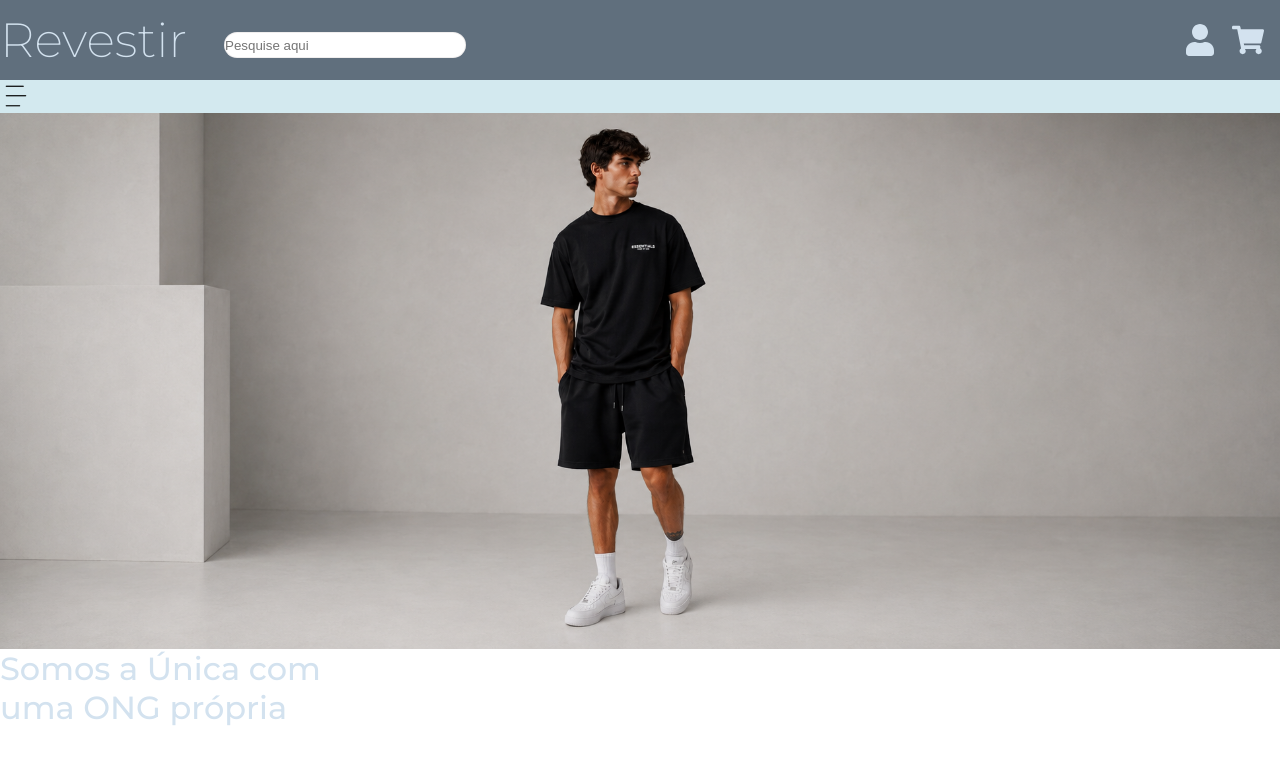
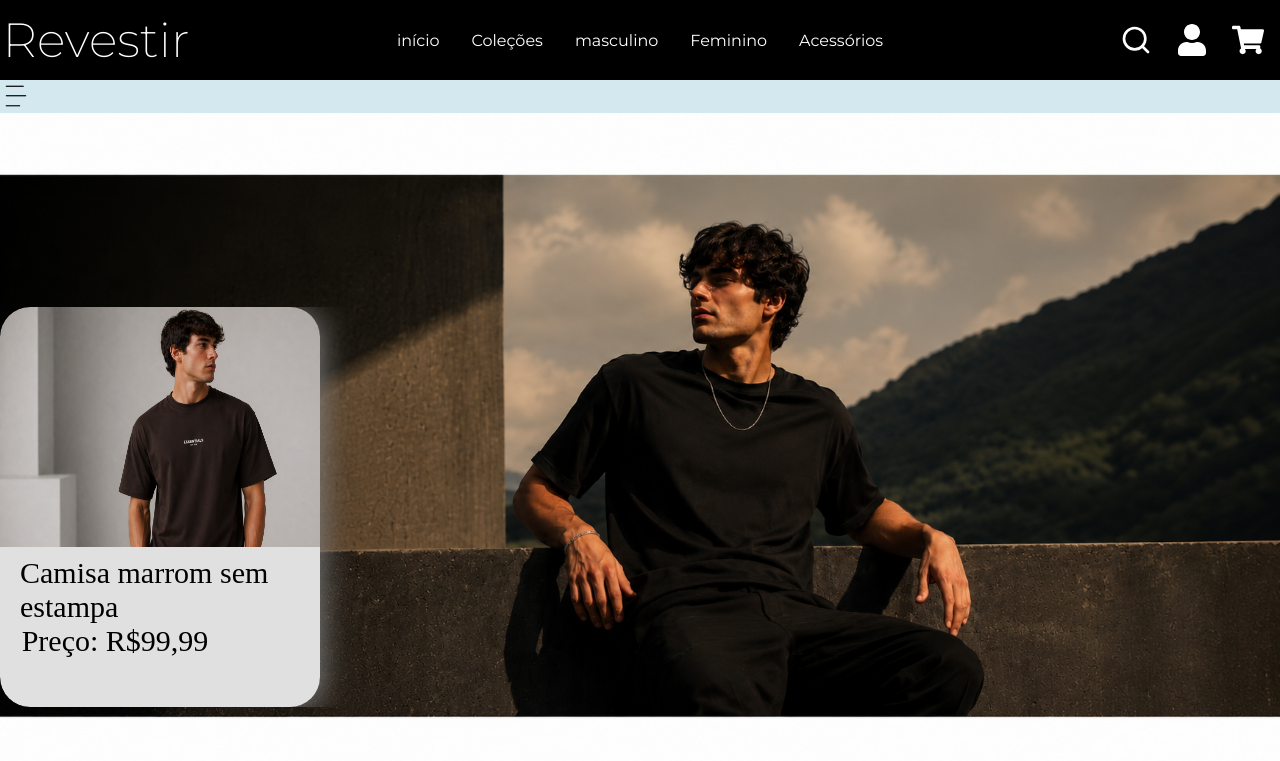
Before and after one commit to arthurreispolini/Trabalho_REvestir, a React (Vite) app: page / in a window 1280 px wide. Shown: the top 761 px of the page. Built offline with nearby package versions, Linux system fonts and the light colour scheme; a web font is replaced by a local one.

Commit message:
header feito certo finalmente

```diff
--- a/src/App.css
+++ b/src/App.css
@@ -8,20 +8,48 @@ body{
     background-color: #fff;
 }
 .header{
-    display:flex;
-    justify-content: flex-start;
+    display: grid;
+    grid-template-columns: 20% 60% 20%;
+    grid-template-rows: 100%;
     align-items: center;
     width: 100%;
     height: 5rem;
-    background-color: #606f7d;
+    background-color: #000;
     position: relative;
+}
+.titlediv{
+    display: flex;
+    justify-content: space-around;
+    align-items: center;
+}
+.divpheader{
+    display: flex;
+    align-items: center;
+    justify-content: center;
+    gap: 2rem;
+    color: #fff;
+     font-family: "Montserrat", sans-serif;
+}
+.divpheader :hover{
+    color: aqua;
+    cursor: pointer;
+}
+.iconescadastrocart{
+    display: flex;
+    justify-content: flex-end;
+    padding-right: 1rem;
+    gap: 1.5rem;
+    color: #fff;
 }
 .title{
   font-family: "Montserrat", sans-serif;
   font-size: 3rem;
   font-weight: 200;
-  padding-right: 1rem;
-  color: #d3e2ef;
+  padding-right: 4rem;
+  color: #fff;
+}
+.lupa{
+    font-size: 2rem;
 }
 .barrapesquisa{
     border-radius: 30px;
@@ -34,18 +62,9 @@ body{
 }
 .barrapesquisa:focus {
     outline: none;
-
-}
-.iconescadastrocart{
-    display: flex;
-    justify-content: flex-end;
-    width: 100%;
-    padding-right: 1rem;
-    color: #d3e2ef;
 }
 .iconecadastro{
     font-size: 2rem;
-    padding-right:1rem ;
 }
 .carrinho{
     font-size: 2rem;
@@ -72,25 +91,11 @@ body{
 .iconesidebar{
    width: 2rem;
 }
-.pagecontent{
-    display: flex;
-    flex-direction: column;
-    justify-content: center;
-    align-items: center;
-}
 .divimageminicial{
-    display: grid;
-    position: relative;
+    height: 10rem;
 }
 .fotoinicial{
     width: 100%;
-}
-.h1daprimeiraimagem{
-    color: #d3e2ef;
-    font-size: 6vh 6vw;
-    font-family: "Montserrat", sans-serif;
-    font-weight: 500;
-    /* position: absolute; */
 }
 .areacamisas{
     display:flex;
@@ -100,6 +105,7 @@ body{
     overflow-x: auto;
     overflow-y: hidden;
     scroll-behavior: smooth;
+    margin-top: 2rem;
 }
 .card{
   display: grid;
--- a/src/header.jsx
+++ b/src/header.jsx
@@ -2,19 +2,32 @@ import { useState } from "react";
 import "./App.css";
 import { FaShoppingCart } from "react-icons/fa";
 import { FaUser } from "react-icons/fa";
+import { FiSearch } from "react-icons/fi";
+
 
 function Header() {
 
   return (
+    <>
     <div className="header">
-
+      <div className="titlediv">
       <h1 className="title">Revestir</h1>
-      <input type="text" className="barrapesquisa" placeholder="Pesquise aqui"/>
+      </div>
+      <div className="divpheader">
+      <p>início</p>
+      <p>Coleções</p>
+      <p>masculino</p>
+      <p>Feminino</p>
+      <p>Acessórios</p>
+      </div>
       <div className="iconescadastrocart">
+      {/* <input type="text" className="barrapesquisa" placeholder="Pesquise aqui"/> */}
+<FiSearch className="lupa"/>
 <FaUser  className="iconecadastro"/>
 <FaShoppingCart  className="carrinho"/>
       </div>
     </div>
+    </>
   );
 }
 export default Header;
--- a/src/pagecontent.jsx
+++ b/src/pagecontent.jsx
@@ -1,5 +1,5 @@
 import "./App.css";
-import modeloinicial from './assets/modeloinicial.png'
+import modeloinicial from './assets/fotoinicial.png'
 import camisa1 from './assets/camisa1.png'
 
 function PageContent(){
@@ -9,11 +9,8 @@ function PageContent(){
 
     <div className="divimageminicial">
         <img src={modeloinicial} alt="foto" className="fotoinicial"/>
-        <h1 className="h1daprimeiraimagem">Somos a Única com <br />uma  ONG própria</h1>
         </div>
-<br />
-<br />
-
+<hr />
         <div className="areacamisas">
 
             <div className="card">
```
Also changed, not shown: src/assets/fotoinicial.png (added).
